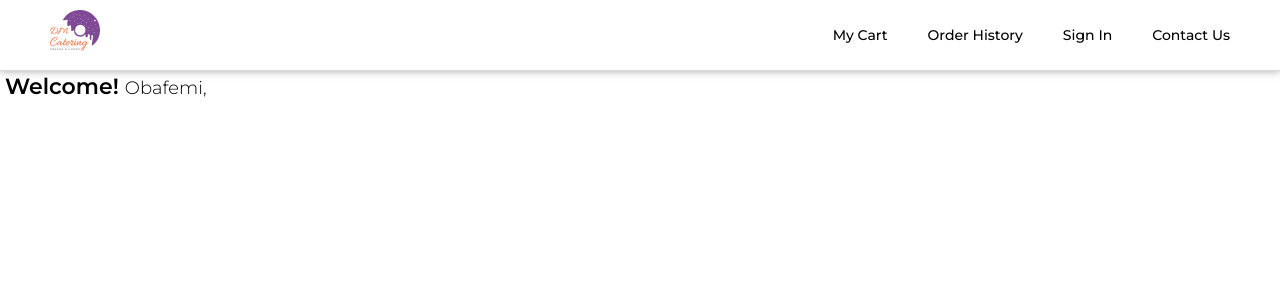
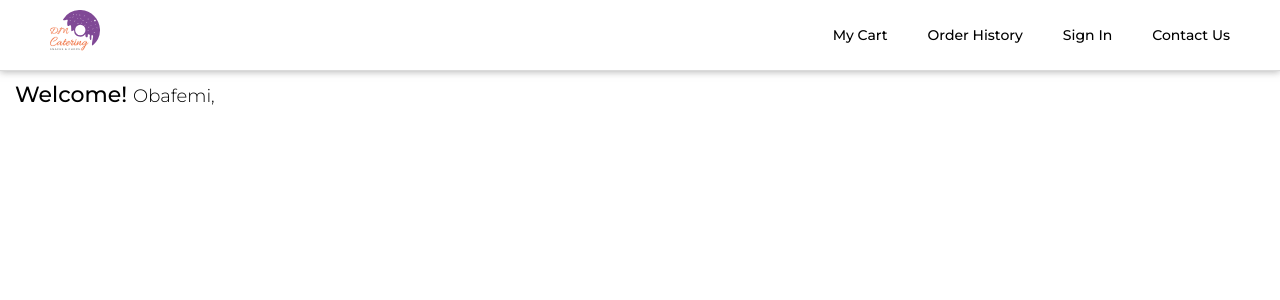
Before and after one commit to Obafemi-NG/dm-catering, a React (Create React App) app: page / in a window 1280 px wide. Shown: the top 300 px of the page. Built offline with nearby package versions, Linux system fonts and the light colour scheme; the HTML template or start-up script is replaced by a standard one.

Commit message:
installed the firebase dependency using npm

```diff
--- a/package.json
+++ b/package.json
@@ -7,6 +7,7 @@
     "@testing-library/jest-dom": "^5.16.4",
     "@testing-library/react": "^13.3.0",
     "@testing-library/user-event": "^13.5.0",
+    "firebase": "^9.8.3",
     "react": "^18.1.0",
     "react-dom": "^18.1.0",
     "react-redux": "^8.0.2",
--- a/src/Pages/Home/Home.module.css
+++ b/src/Pages/Home/Home.module.css
@@ -1,11 +1,11 @@
 .welcome-message {
-  margin: 2px 5px;
+  margin: 10px 15px;
   font-size: 18px;
   font-weight: 300;
 }
 .greetings {
   font-size: 22px;
-  font-weight: 600;
+  font-weight: 500;
 }
 
 @media screen and (max-width: 480px) {
@@ -18,5 +18,4 @@
   position: absolute;
   bottom: 0;
   width: 100%;
-  /* border-top: 0.2px solid #804996; */
 }
--- a/src/components/Menu/Menu.module.css
+++ b/src/components/Menu/Menu.module.css
@@ -12,5 +12,7 @@
     box-shadow: 0px -1px 7px 0px rgba(199, 199, 199, 0.75);
     -webkit-box-shadow: 0px -1px 7px 0px rgba(199, 199, 199, 0.75);
     -moz-box-shadow: 0px -1px 7px 0px rgba(199, 199, 199, 0.75);
+
+    padding-top: 10px;
   }
 }
```
Also changed, not shown: 1 other file (tests, documents, lock files or other folders).
